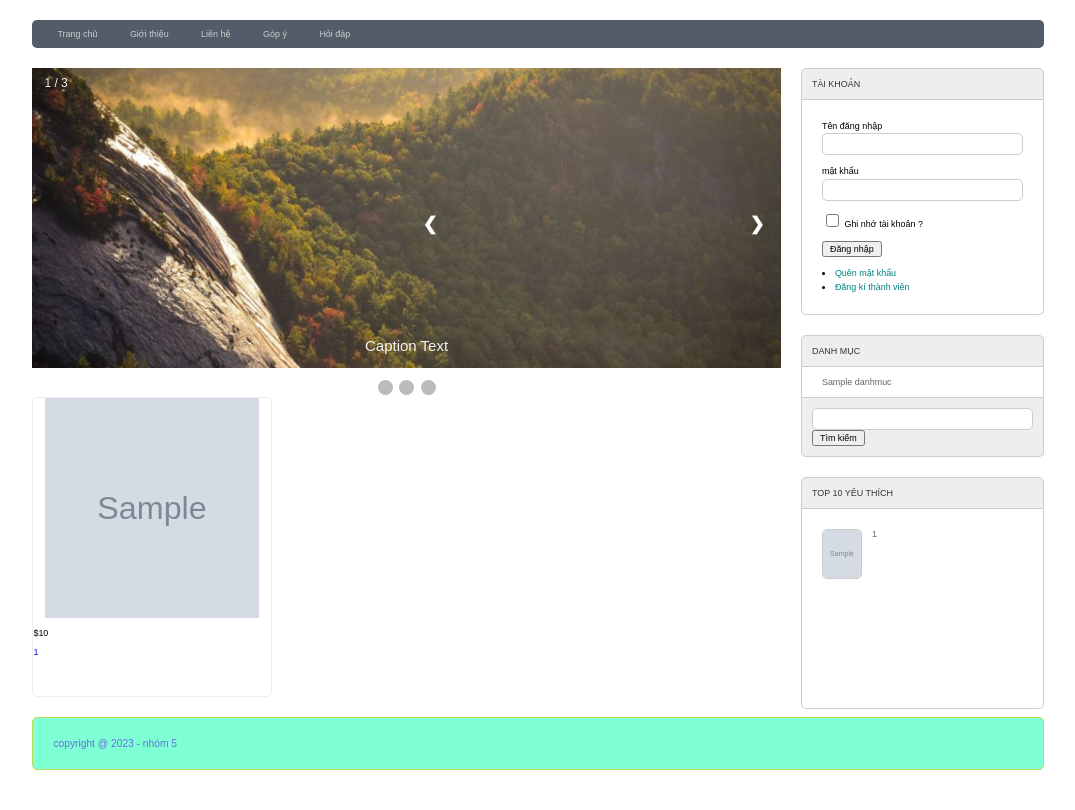
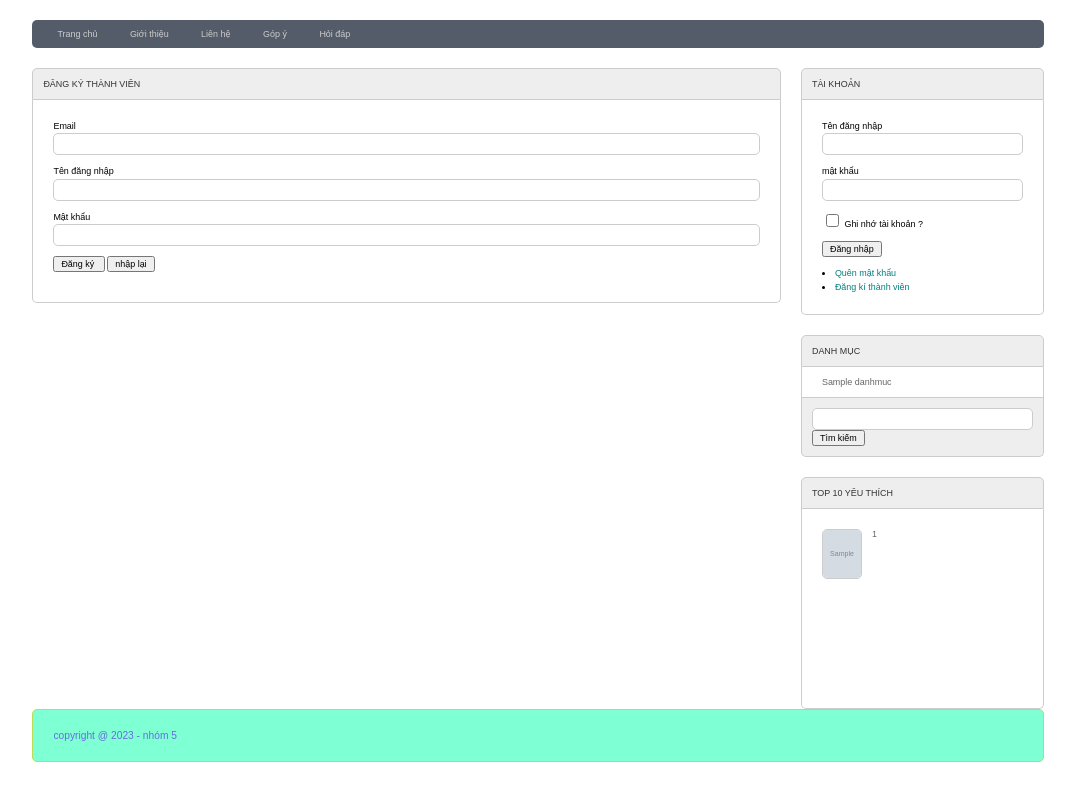
Before and after one commit to m4penta/Xshop, a PHP site: page /index.php?act=dangky in a window 1280 px wide. Shown: the part 108-918 px from the top of the page, without its empty margins (102-1177 px from the left). After the commit the page ends 870 px from the top, so only its background shows below. Run offline with PHP 8.4, Linux system fonts and the light colour scheme; tables that the repository leaves empty hold one stand-in row (values such as "Sample post"); grey boxes marked "Sample" are stand-in pictures.

Commit message:
code trinh vd 14.1,14.2,14.3

```diff
--- a/index.php
+++ b/index.php
@@ -1,7 +1,9 @@
 <?php
+session_start();
 include "./model/pdo.php";
 include "./model/sanpham.php";
 include "./model/danhmuc.php";
+include "./model/taikhoan.php";
 include "view/header.php";
 include "./global.php";
 
@@ -43,6 +45,31 @@ if ((isset($_GET['act'])) && ($_GET['act'] != "")) {
             }
 
             break;
+        case 'dangky':
+            if(isset($_POST['dangky'])&& ($_POST['dangky'])){
+                $email =$_POST['email'];
+                $user =$_POST['user'];
+                $pass =$_POST['pass'];
+                insert_taikhoan($email,$user,$pass);
+                $thongbao="Đã đăng ký thành công. Vui lòng đăng nhập để thực hiện chức năng ";
+            }
+                include "view/taikhoan/dangky.php";
+                break;
+        case 'dangnhap':
+            if(isset($_POST['dangnhap'])&& ($_POST['dangnhap'])){
+                $user =$_POST['user'];
+                $pass =$_POST['pass'];
+                $checkuser=checkuser($user,$pass);
+                if(is_array($checkuser)){
+                    $_SESSION['user']=$checkuser;
+                    // $thongbao="Bạn đã đăng nhập thành công!";
+                    header('Location: index.php');
+                }else{
+                $thongbao="Tài khoản không tồn tại. Vui lòng kiểm tra hoặc đăng ký! ";
+            }
+        }
+            include "view/taikhoan/dangky.php";
+            break;
         case 'gioithieu':
             include "view/gioithieu.php";
             break;
--- /dev/null
+++ b/model/taikhoan.php
@@ -0,0 +1,11 @@
+<?php
+function insert_taikhoan($email,$user,$pass){
+    $sql="insert into taikhoan(email,user,pass) values('$email','$user','$pass')";
+    pdo_execute($sql);
+}
+function checkuser($user,$pass){
+    $sql="select * from taikhoan where user='".$user."' AND pass='".$pass."'";
+    $sp=pdo_query_one($sql);
+    return $sp;
+}
+?>
--- a/view/boxright.php
+++ b/view/boxright.php
@@ -1,30 +1,50 @@
 <div class="row mb">
     <div class="box-title">TÀI KHOẢN</div>
     <div class="box-content formtaikhoan">
-        <form action="#" method="post">
+        <?php
+        if(isset($_SESSION['user'])){
+            extract($_SESSION['user']);
+        ?>
+        <div class="row mb10">
+                Xin chào<br />
+            <?=$user?>
+            </div>
+
+            <div class="row mb10">
+            <li><a href="index.php?act=quenmk">Quên mật khẩu</a></li>
+            <li><a href="index.php?act=edit_taikhoan">Cập nhật tài khoản</a></li>
+            <li><a href="admin/index.php">Đăng nhập Admin</a></li>
+            <li><a href="index.php?act=thoat">Thoát</a></li>
+
+            </div>
+        <?php
+        }else{
+        ?>
+        <form action="index.php?act=dangnhap" method="post">
 
             <div class="row mb10">
                 Tên đăng nhập<br />
-                <input type="text" name="user" id="" />
+                <input type="text" name="user"  />
             </div>
 
             <div class="row mb10">
                 mật khẩu <br />
-                <input type="password" name="pass" id="" />
+                <input type="password" name="pass"  />
             </div>
 
             <div class="row mb10">
-                <input type="checkbox" style="margin-bottom: 0px;" name="user" id="" />
+                <input type="checkbox" style="margin-bottom: 0px;" name="user"  />
                 <label for="">Ghi nhớ tài khoản ?</label>
             </div>
 
             <div class="row mb10">
-                <input type="submit" value="Đăng nhập" />
+                <input type="submit" value="Đăng nhập" name="dangnhap" />
             </div>
 
         </form>
         <li><a href="#">Quên mật khẩu</a></li>
-        <li><a href="#">Đăng kí thành viên</a></li>
+        <li><a href="index.php?act=dangky">Đăng kí thành viên</a></li>
+        <?php }?>
     </div>
 </div>
 <div class="row mb">
--- a/view/css/style.css
+++ b/view/css/style.css
@@ -157,6 +157,12 @@ a {
 .formtaikhoan {
   line-height: 150%;
 }
+.formtaikhoan input[type="email"] {
+  width: 100%;
+  border: 1px solid #ccc;
+  padding: 5px 10px;
+  border-radius: 5px;
+}
 
 .formtaikhoan input[type="text"] {
   width: 100%;
@@ -165,12 +171,14 @@ a {
   border-radius: 5px;
 }
 
+
 .formcontend input[type="text"] {
   width: 100%;
   border: 1px solid #ccc;
   padding: 5px 10px;
   border-radius: 5px;
 }
+
 .formtaikhoan input[type="password"] {
   width: 100%;
   border: 1px solid #ccc;
@@ -398,3 +406,6 @@ a {
 .spct img {
   width: 50%;
 }
+.thongbao{
+  color:red;
+}
--- /dev/null
+++ b/view/taikhoan/dangky.php
@@ -0,0 +1,40 @@
+<div class="row mb">
+    <div class="boxtrai mr">
+        <div class="row mb">
+
+            <div class="box-title">ĐĂNG KÝ THÀNH VIÊN </div>
+
+            <div class="row box-content formtaikhoan">
+             <form action="index.php?act=dangky" method="post">
+                <div class="row mb10">
+                    Email
+                <input type="email" name="email">
+                </div>
+                <div class="row mb10">
+                    Tên đăng nhập
+                <input type="text" name="user">
+                </div>
+                <div class="row mb10">
+                    Mật khẩu
+                <input type="password" name="pass">
+                </div>
+                <div class="row mb10">
+                <input type="submit" value="Đăng ký " name="dangky">
+                <input type="reset" value="nhập lại">
+                </div>
+             </form>
+             <h2 class="thongbao">
+             <?php
+             if(isset($thongbao)&&($thongbao !="")){
+                echo $thongbao;
+             }
+             ?>
+             </h2>
+            </div>
+        </div>
+    </div>
+    <div class="boxphai">
+        <?php
+        include "./view/boxright.php";
+        ?>
+    </div>
```
Also changed, not shown: upload/Ảnh chụp màn hình 2023-09-13 122314.png (added), upload/Ảnh chụp màn hình 2023-09-25 133507.png (added).
